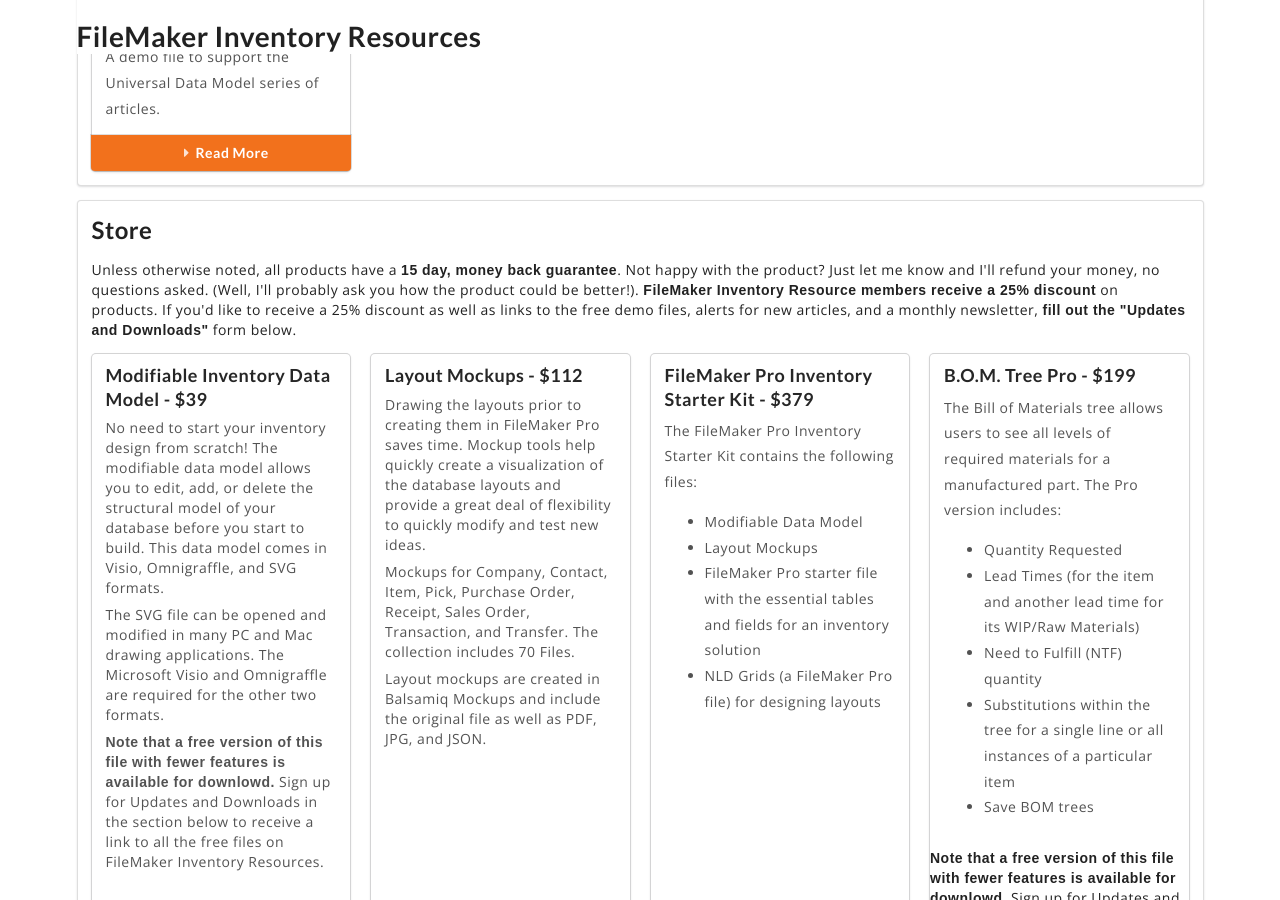
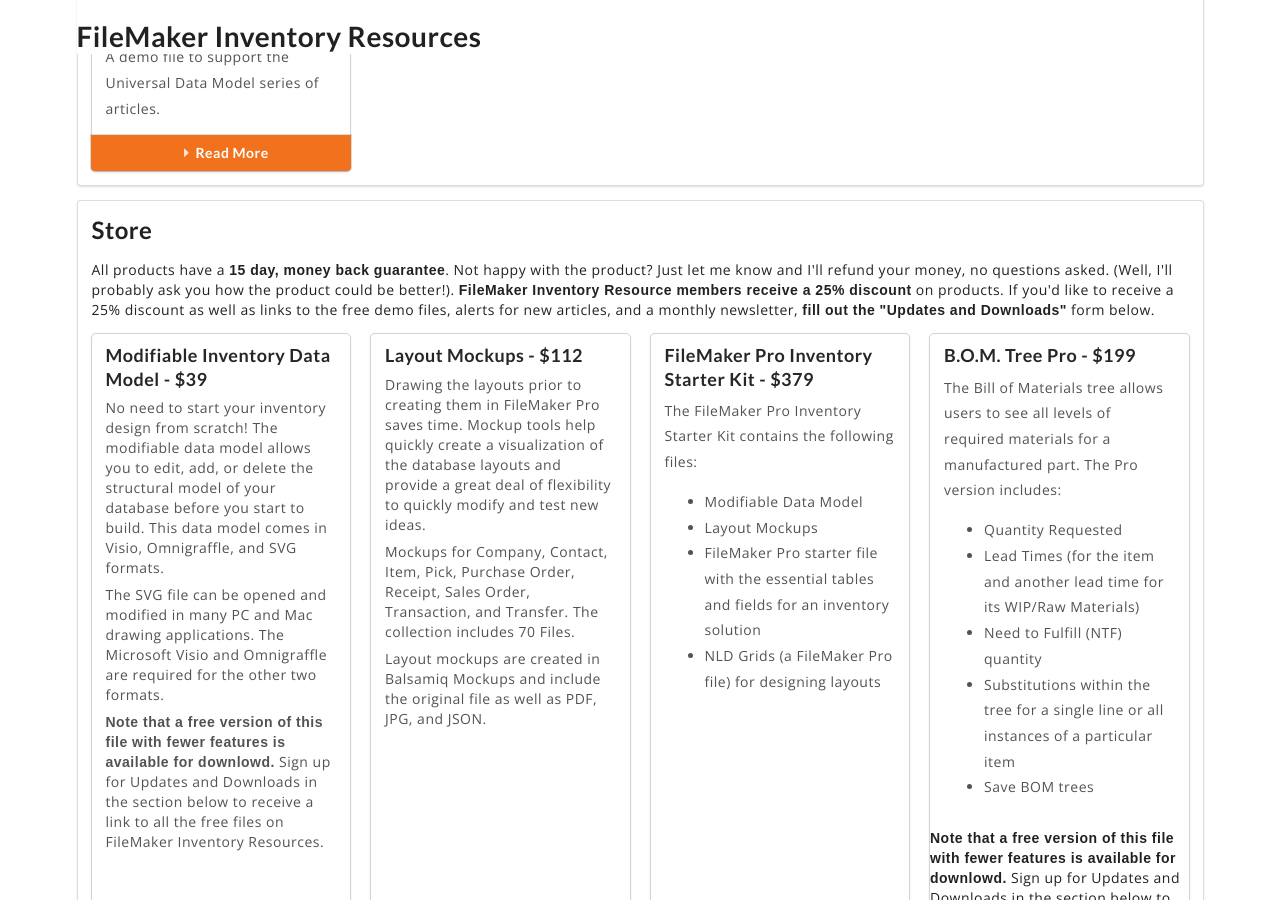
Before and after one commit to danielshanahan/FileMakerInventoryResources, a Jekyll site: the page built from index.md, in a window 1280 px wide and 900 px high, scrolled down 2623 px. Built offline with Jekyll 4.4.1, drawn with Linux system fonts in a browser that asks for light colours; nearby versions of some CDN libraries.

Commit message:
Update home.html

```diff
--- a/_layouts/home.html
+++ b/_layouts/home.html
@@ -53,7 +53,7 @@
 
 <div class="ui segment">
 	<h2>Store</h2>
-	<p>Unless otherwise noted, all products have a <strong>15 day, money back guarantee</strong>. Not happy with the product?  Just let me know and I'll refund your money, no questions asked.  (Well, I'll probably ask you how the product could be better!).  <strong>FileMaker Inventory Resource members receive a 25% discount</strong> on products.  If you'd like to receive a 25% discount as well as links to the free demo files, alerts for new articles, and a monthly newsletter, <strong>fill out the "Updates and Downloads"</strong> form below.
+	<p>All products have a <strong>15 day, money back guarantee</strong>. Not happy with the product?  Just let me know and I'll refund your money, no questions asked.  (Well, I'll probably ask you how the product could be better!).  <strong>FileMaker Inventory Resource members receive a 25% discount</strong> on products.  If you'd like to receive a 25% discount as well as links to the free demo files, alerts for new articles, and a monthly newsletter, <strong>fill out the "Updates and Downloads"</strong> form below.
         <div class="ui four stackable cards">
             <div class="card">
 
```
